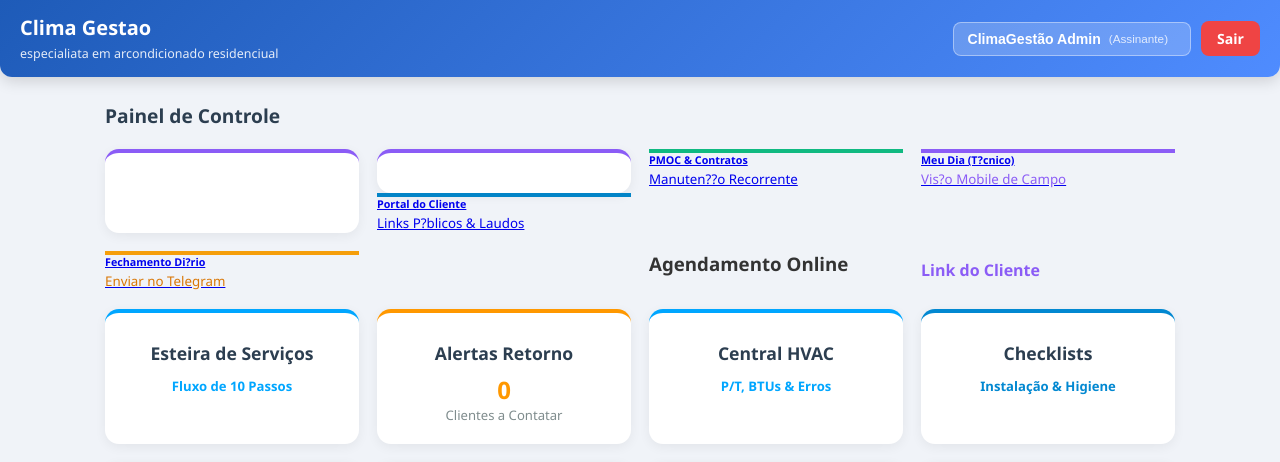
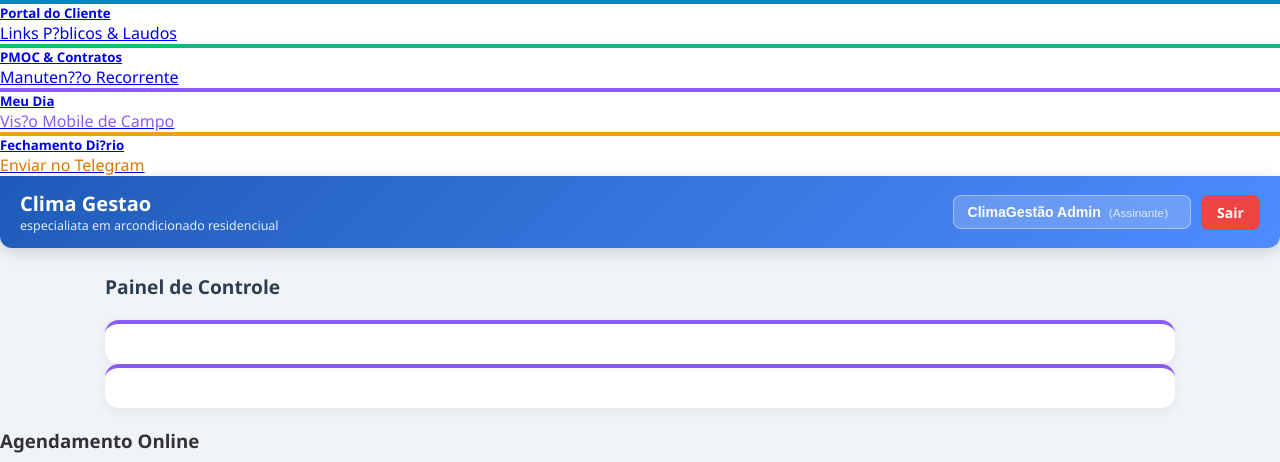
Before and after one commit to pereiraeletronico2025-stack/climagestao-, a Flask app: page /painel in a window 1280 px wide. Shown: the top 462 px of the page. Run offline with Flask 3, Linux system fonts and the light colour scheme; a user stored in the database is signed in; data comes from the database, SQL or seed files in the repository; data that the repository does not hold is empty.

Commit message:
Fix: Reformatados os 4 novos cards com o padrao exato de CSS e UTF-8

```diff
--- a/templates/dashboard.html
+++ b/templates/dashboard.html
@@ -1,3 +1,51 @@
+
+        <!-- CARD 1: PORTAL DO CLIENTE & LAUDOS -->
+        <div class="col-md-3 mb-4">
+            <a href="/laudos" class="text-decoration-none">
+                <div class="card h-100 shadow-sm border-0 rounded-4 text-center p-3" style="border-top: 4px solid #0284c7 !important; background-color: #ffffff;">
+                    <div class="card-body py-2">
+                        <h5 class="fw-bold text-dark mb-1">Portal do Cliente</h5>
+                        <p class="text-primary fw-bold mb-0 small">Links P?blicos & Laudos</p>
+                    </div>
+                </div>
+            </a>
+        </div>
+
+        <!-- CARD 2: PMOC & CONTRATOS -->
+        <div class="col-md-3 mb-4">
+            <a href="/pmoc" class="text-decoration-none">
+                <div class="card h-100 shadow-sm border-0 rounded-4 text-center p-3" style="border-top: 4px solid #10b981 !important; background-color: #ffffff;">
+                    <div class="card-body py-2">
+                        <h5 class="fw-bold text-dark mb-1">PMOC & Contratos</h5>
+                        <p class="text-success fw-bold mb-0 small">Manuten??o Recorrente</p>
+                    </div>
+                </div>
+            </a>
+        </div>
+
+        <!-- CARD 3: MEU DIA (T?CNICO MOBILE) -->
+        <div class="col-md-3 mb-4">
+            <a href="/meu-dia" class="text-decoration-none">
+                <div class="card h-100 shadow-sm border-0 rounded-4 text-center p-3" style="border-top: 4px solid #8b5cf6 !important; background-color: #ffffff;">
+                    <div class="card-body py-2">
+                        <h5 class="fw-bold text-dark mb-1">Meu Dia</h5>
+                        <p class="fw-bold mb-0 small" style="color: #8b5cf6;">Vis?o Mobile de Campo</p>
+                    </div>
+                </div>
+            </a>
+        </div>
+
+        <!-- CARD 4: FECHAMENTO TELEGRAM -->
+        <div class="col-md-3 mb-4">
+            <a href="/telegram/disparar-fechamento" class="text-decoration-none">
+                <div class="card h-100 shadow-sm border-0 rounded-4 text-center p-3" style="border-top: 4px solid #f59e0b !important; background-color: #ffffff;">
+                    <div class="card-body py-2">
+                        <h5 class="fw-bold text-dark mb-1">Fechamento Di?rio</h5>
+                        <p class="fw-bold mb-0 small" style="color: #d97706;">Enviar no Telegram</p>
+                    </div>
+                </div>
+            </a>
+        </div>
 <!DOCTYPE html>
 <html lang='pt-br'>
 <head>
@@ -136,54 +184,7 @@
             <!-- AGENDAMENTO ONLINE -->
             <a href='/agendamentos-online' class='dash-card' style='border-top-color: #8b5cf6 !important;'>
 
-        <!-- CARD: PORTAL DO CLIENTE & LAUDOS -->
-        <div class="col-md-3 mb-4">
-            <a href="/laudos" class="text-decoration-none">
-                <div class="card h-100 shadow-sm border-0 rounded-4 text-center p-3 card-hover" style="border-top: 4px solid #0284c7 !important;">
-                    <div class="card-body py-2">
-                        <i class="fa fa-globe fa-2x mb-2" style="color: #0284c7;"></i>
-                        <h6 class="fw-bold text-dark mb-1">Portal do Cliente</h6>
-                        <small class="text-primary fw-semibold d-block">Links P?blicos & Laudos</small>
-                    </div>
-                </div>
-            </a>
-        </div>
 
-        <!-- CARD: PMOC & CONTRATOS -->
-        <div class="col-md-3 mb-4">
-            <a href="/pmoc" class="text-decoration-none">
-                <div class="card h-100 shadow-sm border-0 rounded-4 text-center p-3 card-hover" style="border-top: 4px solid #10b981 !important;">
-                    <div class="card-body py-2">
-                        <i class="fa fa-file-contract fa-2x mb-2" style="color: #10b981;"></i>
-                        <h6 class="fw-bold text-dark mb-1">PMOC & Contratos</h6>
-                        <small class="text-success fw-semibold d-block">Manuten??o Recorrente</small>
-                    </div>
-                </div>
-            </a>
-        </div>
-
-        <!-- CARD: MEU DIA (T?CNICO MOBILE) -->
-        <div class="col-md-3 mb-4">
-            <a href="/meu-dia" class="text-decoration-none">
-                <div class="card h-100 shadow-sm border-0 rounded-4 text-center p-3 card-hover" style="border-top: 4px solid #8b5cf6 !important;">
-                    <div class="card-body py-2">
-                        <i class="fa fa-mobile-screen-button fa-2x mb-2" style="color: #8b5cf6;"></i>
-                        <h6 class="fw-bold text-dark mb-1">Meu Dia (T?cnico)</h6>
-                        <small class="fw-semibold d-block" style="color:#8b5cf6;">Vis?o Mobile de Campo</small>
-                    </div>
-                </div>
-            </a>
-        </div>
-
-        <!-- CARD: FECHAMENTO TELEGRAM -->
-        <div class="col-md-3 mb-4">
-            <a href="/telegram/disparar-fechamento" class="text-decoration-none">
-                <div class="card h-100 shadow-sm border-0 rounded-4 text-center p-3 card-hover" style="border-top: 4px solid #f59e0b !important;">
-                    <div class="card-body py-2">
-                        <i class="fa fa-paper-plane fa-2x mb-2" style="color: #f59e0b;"></i>
-                        <h6 class="fw-bold text-dark mb-1">Fechamento Di?rio</h6>
-                        <small class="fw-semibold d-block" style="color:#d97706;">Enviar no Telegram</small>
-                    </div>
                 </div>
             </a>
         </div>
```
